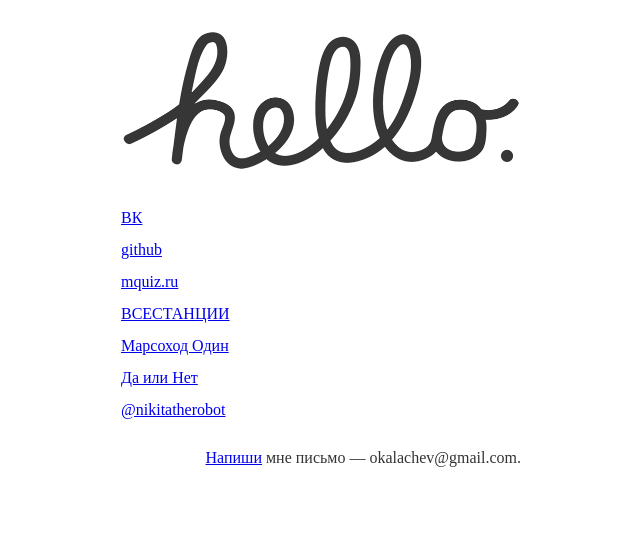
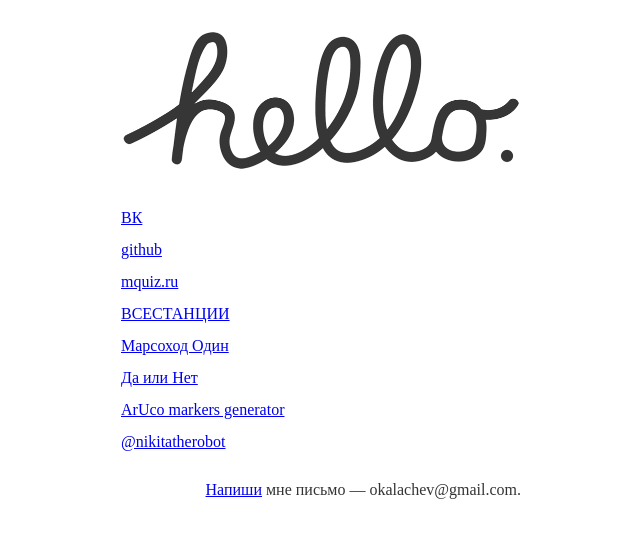
Before and after one commit to okalachev/okalachev.github.io, a plain HTML site: page index.html in a window 1280 px wide. Shown: the whole page, without its empty margins (319-959 px from the left). Drawn offline with Linux system fonts and the light colour scheme.

Commit message:
Add link to aruco markers generator

```diff
--- a/index.html
+++ b/index.html
@@ -33,6 +33,7 @@
 			<li><a href="https://vk.com/allstations">ВСЕСТАНЦИИ</a></li>
 			<li><a href="https://vk.com/club770007">Марсоход Один</a></li>
 			<li><a href="http://da-ili-net.ru">Да или Нет</a></li>
+			<li><a href="http://chev.me/arucogen/">ArUco markers generator</a></li>
 			<li><a href="https://telegram.me/nikitatherobot">@nikitatherobot</a></li>
 		</ul>
 		<footer>
```
